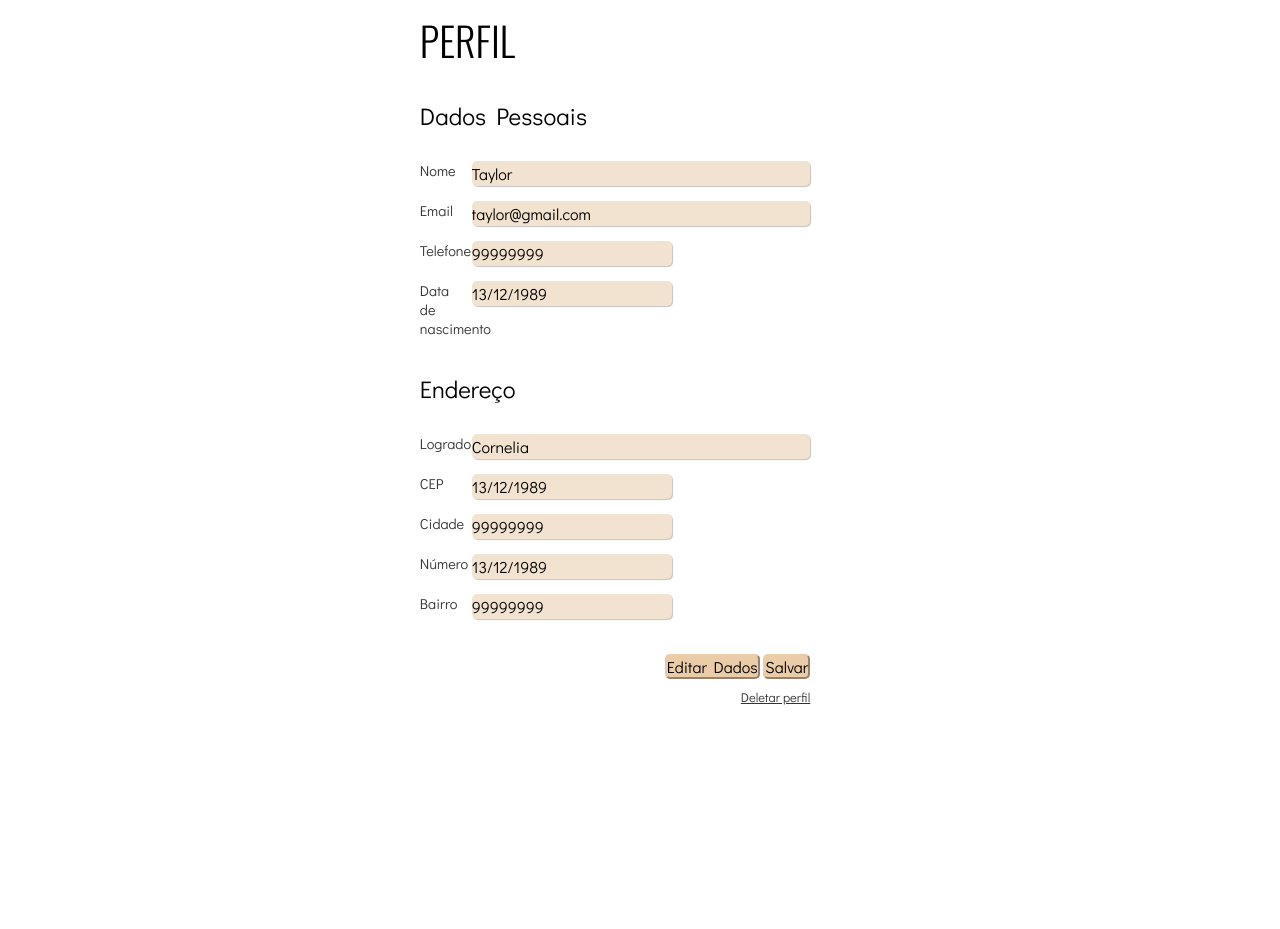
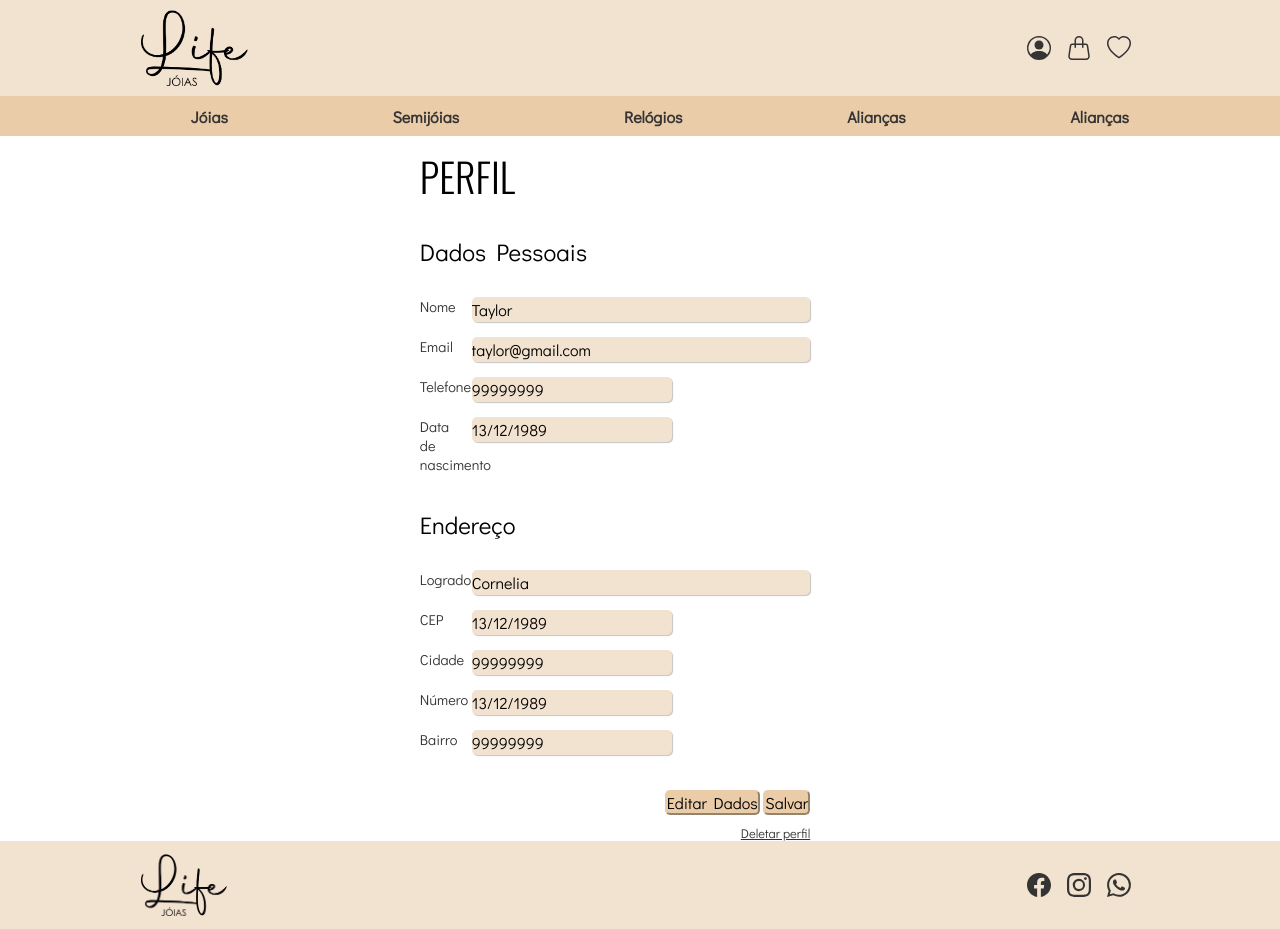
Before and after one commit to PedroGiacomin/life-joias, a React (Create React App) app: page /perfil in a window 1280 px wide. Before the commit the page ends 800 px from the top, so only its background shows below. Built offline with nearby package versions, Linux system fonts and the light colour scheme.

Commit message:
Menu e footer ligados a todas as paginas

```diff
--- a/src/routes.js
+++ b/src/routes.js
@@ -1,5 +1,5 @@
 import React from "react";
-import { BrowserRouter, Route, Switch} from "react-router-dom";
+import { BrowserRouter, Route, Switch, Redirect} from "react-router-dom";
 
 import Cadastro from "./pages/Cadastro";
 import Home from "./pages/Home";
@@ -17,19 +17,24 @@ function Routes(){
 
   return(
     <BrowserRouter>
+      <div>
+        <Menu/>
         <Switch>
           <Route path="/login" component={Login}/>
           <Route path="/home" component={Home}/>
           <Route path="/cadastro" component={Cadastro}/>
-        <Route path="/menu" component={Menu}/>
           <Route path="/perfil" component={Perfil}/>
           <Route path="/Jóias" component={Jóias}/>
           <Route path="/Semijóias" component={Semijóias}/>
           <Route path="/Relógios" component={Relógios}/>
           <Route path="/Blog" component={Blog}/>
           <Route path="/Alianças" component={Alianças}/>
-        <Route path="/footer" component={Footer}/>
+
+          {/*Se nao acha uma rota valida, volta pro login*/}
+          <Route component={() => <Redirect to="/home"/>}/>
         </Switch>
+        <Footer/>
+      </div>
     </BrowserRouter>
   )
 }
```
Lines whose indentation alone changed are shown as unchanged.
